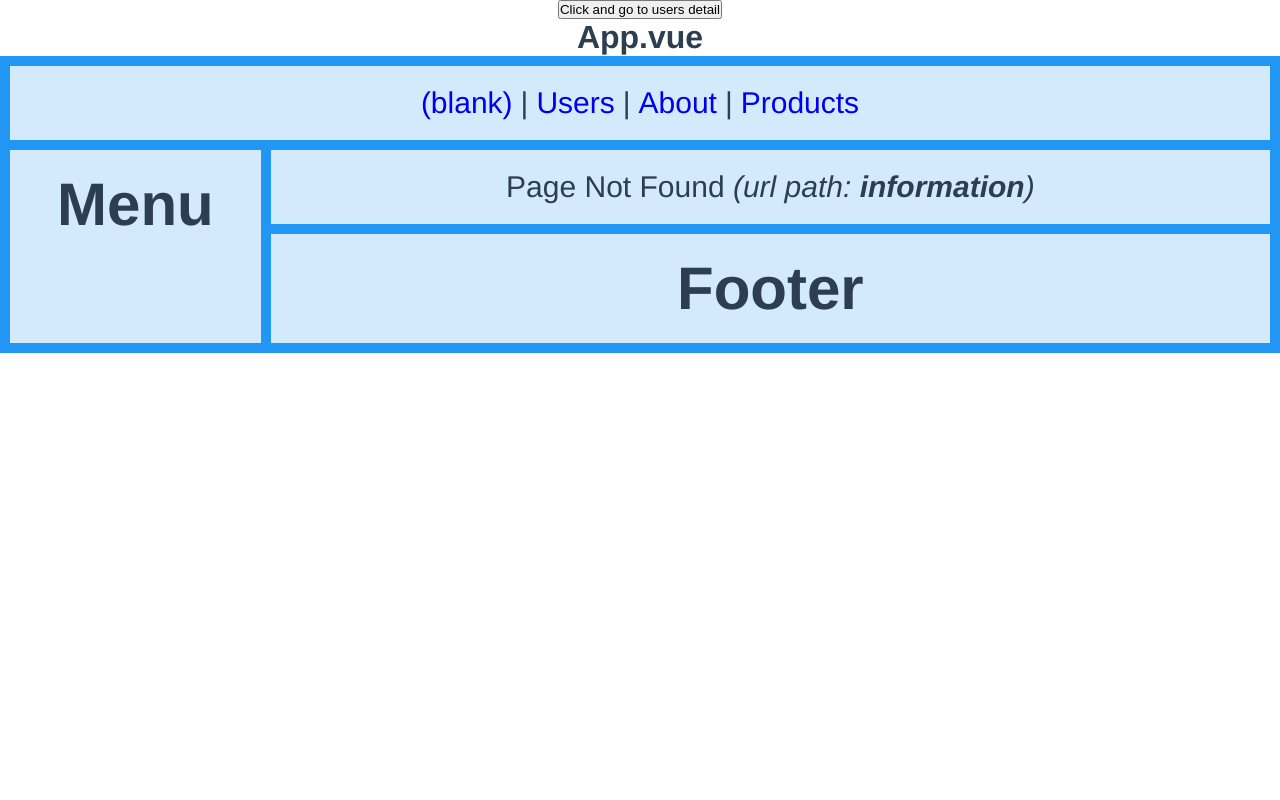
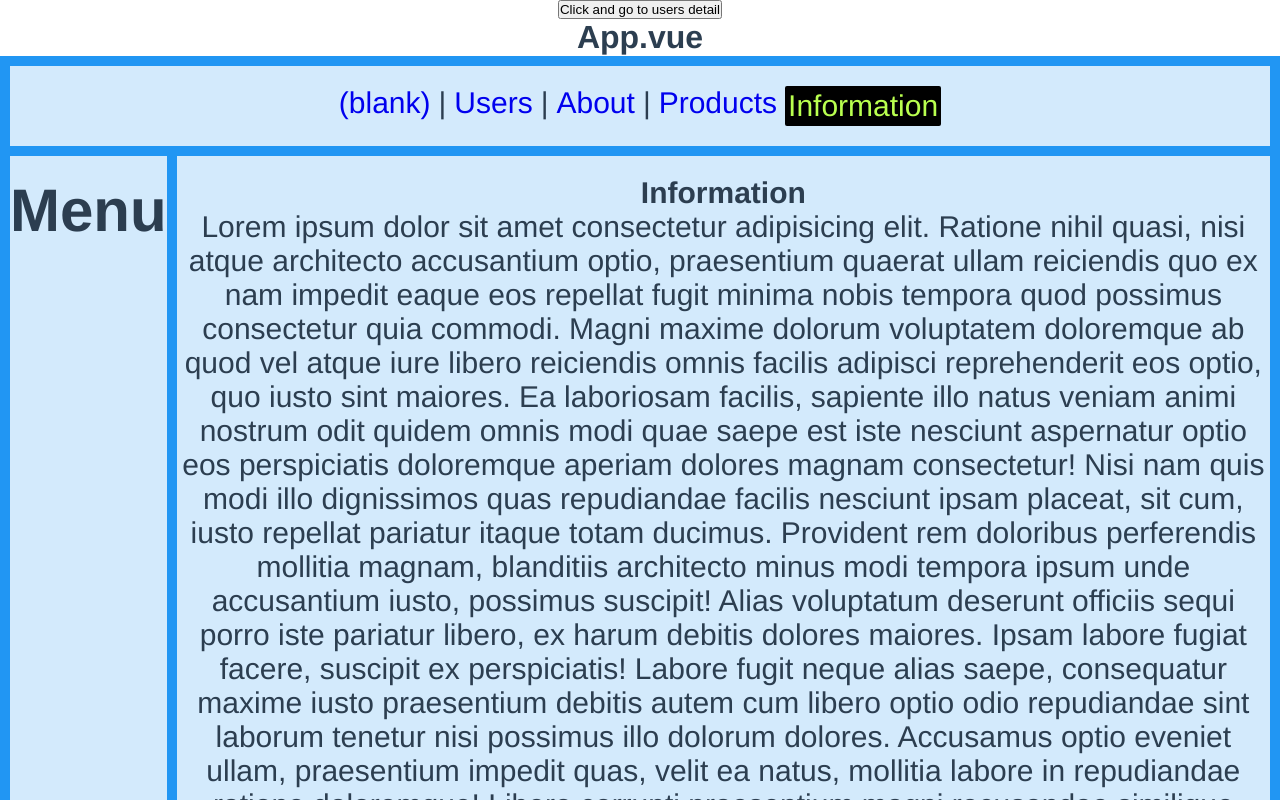
Before and after one commit to dzenannn/vue-cli, a Vue app in the folder vue-routing/: page /information in a window 1280 px wide. Before the commit this address had no page. Shown: the top 800 px of the page. Built offline with nearby package versions, Linux system fonts and the light colour scheme.

Commit message:
adding dynamic routers, lazy load, meta, guard

```diff
--- a/vue-routing/src/App.vue
+++ b/vue-routing/src/App.vue
@@ -22,7 +22,9 @@ export default {
   <button @click="goToUsersDetail">Click and go to users detail</button>
   <div>
     <h1>App.vue</h1>
-
+    <!-- <div class="" v-if="$route.meta.isPublic">
+      <router-view></router-view>
+    </div> -->
     <div class="grid-container">
       <div class="item1">
         <nav style="display: flex; gap: 8px; justify-content: center">
@@ -35,6 +37,7 @@ export default {
             >Korisnici</router-link
           >| -->
           <router-link to="/products">Products</router-link>
+          <router-link to="/information">Information</router-link>
         </nav>
       </div>
       <div class="item2">
--- a/vue-routing/src/router/index.js
+++ b/vue-routing/src/router/index.js
@@ -6,7 +6,7 @@ import ProductCategories from '@/views/ProductCategories.vue'
 import ProductsDetailed from '@/views/ProductsDetailed.vue'
 import ProductsView from '@/views/ProductsView.vue'
 import UserDetailView from '@/views/UserDetailView.vue'
-import Users from '@/views/UsersView.vue'
+import UsersView from '@/views/UsersView.vue'
 import { createRouter, createWebHistory } from 'vue-router'
 import AboutView from '@/views/AboutView.vue'
 import AboutMenu from '@/views/AboutMenu.vue'
@@ -47,7 +47,7 @@ const routes = [
     name: 'users',
     alias: ['/peoples'], //* /peoples će prikazati /users stranicu
     components: {
-      default: Users,
+      default: UsersView,
       customFooterView: customFooterView,
       customMenuView: UserMenu,
     },
@@ -56,6 +56,25 @@ const routes = [
     path: '/products',
     name: 'products',
     component: ProductsView,
+
+    // beforeEnter: (to, from) => {
+    //   if (from.path === '/about') {
+    //     return true
+    //   } else {
+    //     return false
+    //   }
+    // },
+    // beforeLeave: (to, from) => {
+    //   if (to.path === '/information') {
+    //     return true
+    //   } else {
+    //     return false
+    //   }
+    // },
+    meta: {
+      isPublic: true,
+      layoutName: 'CustomLayout',
+    },
   },
   {
     path: '/products/:id',
@@ -77,26 +96,34 @@ const routes = [
     name: 'usersDetail',
     component: UserDetailView,
   },
+  {
+    path: '/information',
+    name: 'information',
+    component: () => import('@/views/Information.vue'),
+    meta: {
+      savedPosition: 0,
+    },
+  },
 ]
 
 const router = createRouter({
   history: createWebHistory(import.meta.env.BASE_URL),
   routes,
-  scrollBehavior(to, from, savedPosition) {
-    // console.log(to)
-    // console.log(from)
-    console.log(savedPosition) //? Saved Position može da se koristi u News App za slučaj kada se korisnik vrati nazad na article koji je čitao da ga pošalje onamo dokle je stigao sa čitanjem
+  // scrollBehavior(to, from, savedPosition) {
+  //   // console.log(to)
+  //   // console.log(from)
+  //   // console.log(savedPosition) //? Saved Position može da se koristi u News App za slučaj kada se korisnik vrati nazad na article koji je čitao da ga pošalje onamo dokle je stigao sa čitanjem
 
-    return new Promise((res) => {
-      setTimeout(() => {
-        if (savedPosition) {
-          res({ left: 0, top: savedPosition.top, behavior: 'smooth' })
-        } else {
-          res({ left: 0, top: 150, behavior: 'smooth' })
-        }
-      }, 500)
-    })
-  },
+  //   return new Promise((res) => {
+  //     setTimeout(() => {
+  //       if (savedPosition) {
+  //         res({ left: 0, top: savedPosition.top, behavior: 'smooth' })
+  //       } else {
+  //         res({ left: 0, top: 150, behavior: 'smooth' })
+  //       }
+  //     }, 500)
+  //   })
+  // },
 })
 
 export default router
--- /dev/null
+++ b/vue-routing/src/views/Information.vue
@@ -0,0 +1,85 @@
+<script>
+export default {
+  name: 'Information',
+  mounted() {
+    const savedPosition = this.$route.meta.savedPosition
+
+    setTimeout(() => {
+      if (savedPosition) {
+        window.scrollTo({
+          letf: 0,
+          top: savedPosition.top,
+          behavior: 'smooth',
+        })
+      } else {
+        window.scrollTo({
+          left: 0,
+          top: 150,
+          behavior: 'smooth',
+        })
+      }
+    }, 500)
+  },
+
+  beforeUnmount() {
+    if (this.$route.meta) {
+      this.$route.meta.savedPosition = {
+        top: window.scrollY,
+      }
+    }
+  },
+}
+</script>
+
+<template>
+  <div>
+    <h4>Information</h4>
+    <p>
+      Lorem ipsum dolor sit amet consectetur adipisicing elit. Ratione nihil quasi, nisi atque
+      architecto accusantium optio, praesentium quaerat ullam reiciendis quo ex nam impedit eaque
+      eos repellat fugit minima nobis tempora quod possimus consectetur quia commodi. Magni maxime
+      dolorum voluptatem doloremque ab quod vel atque iure libero reiciendis omnis facilis adipisci
+      reprehenderit eos optio, quo iusto sint maiores. Ea laboriosam facilis, sapiente illo natus
+      veniam animi nostrum odit quidem omnis modi quae saepe est iste nesciunt aspernatur optio eos
+      perspiciatis doloremque aperiam dolores magnam consectetur! Nisi nam quis modi illo
+      dignissimos quas repudiandae facilis nesciunt ipsam placeat, sit cum, iusto repellat pariatur
+      itaque totam ducimus. Provident rem doloribus perferendis mollitia magnam, blanditiis
+      architecto minus modi tempora ipsum unde accusantium iusto, possimus suscipit! Alias
+      voluptatum deserunt officiis sequi porro iste pariatur libero, ex harum debitis dolores
+      maiores. Ipsam labore fugiat facere, suscipit ex perspiciatis! Labore fugit neque alias saepe,
+      consequatur maxime iusto praesentium debitis autem cum libero optio odio repudiandae sint
+      laborum tenetur nisi possimus illo dolorum dolores. Accusamus optio eveniet ullam, praesentium
+      impedit quas, velit ea natus, mollitia labore in repudiandae ratione doloremque! Libero
+      corrupti praesentium magni recusandae similique totam consectetur earum expedita nostrum.
+      Placeat repellendus id optio, consequatur nihil adipisci vel? Nobis, exercitationem adipisci
+      vero obcaecati, placeat saepe voluptatibus maiores, similique natus aut numquam! Illo maiores
+      excepturi sapiente magni possimus numquam tenetur repellendus ducimus quisquam natus ab
+      tempore iure saepe laudantium, accusantium incidunt exercitationem obcaecati? Omnis qui eaque
+      ad quae? Corrupti voluptas placeat numquam, odio eius earum rem, expedita aspernatur quas
+      totam ab at deleniti deserunt laborum quisquam pariatur fugiat assumenda distinctio
+      necessitatibus illo voluptate quo voluptates sint id? Dolorem consequatur fugit mollitia,
+      similique asperiores, provident et vero, ipsa ullam iste maiores? Possimus aut illo molestias
+      facilis fuga et, molestiae, magnam iste nobis deserunt totam assumenda facere iure earum.
+      Natus eaque accusantium officiis. Rem nulla reprehenderit ipsum nam. Deserunt sunt numquam
+      ipsum aliquid quidem molestiae omnis quas porro odit veniam! Nobis beatae iusto placeat
+      laboriosam, illo exercitationem tenetur quaerat ut enim, vel porro sapiente? Fugit quidem
+      delectus pariatur mollitia commodi expedita impedit alias eligendi ratione velit nemo soluta
+      accusantium dicta nisi hic distinctio, molestiae nesciunt! Accusantium perferendis repellat,
+      obcaecati odit, qui eaque quibusdam dolores veniam corporis, ex quis excepturi sapiente!
+      Placeat ab aspernatur commodi modi nemo in iure aliquam, necessitatibus cupiditate tempora
+      expedita sint nihil nobis recusandae debitis neque! Autem dolores, voluptatibus doloribus,
+      tempore fugit totam, illo velit maiores at laboriosam ipsum rem. Vel repellendus harum
+      ducimus, alias praesentium error quod eveniet accusamus at animi laudantium repellat veritatis
+      laboriosam sint tempore quaerat delectus possimus provident sequi dolore magnam? Ad earum vel
+      temporibus, consectetur, in error laboriosam cum magnam sunt, voluptates veniam natus.
+      Doloremque blanditiis tempora debitis amet temporibus alias sint? Laborum perferendis sed
+      mollitia reiciendis, earum, inventore obcaecati quae magni debitis numquam officiis. Deserunt
+      tempore consequuntur exercitationem reprehenderit saepe repellendus doloremque distinctio
+      corporis quaerat nihil libero nemo ducimus assumenda, dolorum, rem quidem beatae eum ab harum
+      veritatis? Expedita molestias atque ea ipsa vitae perferendis exercitationem! Distinctio
+      ratione maxime laboriosam.
+    </p>
+  </div>
+</template>
+
+<style scoped></style>
--- /dev/null
+++ b/vue-routing/src/views/LjepView.vue
@@ -0,0 +1,13 @@
+<script>
+export default {
+  name: 'LjepView',
+}
+</script>
+
+<template>
+  <div>
+    <h1>LJEP VIEW</h1>
+  </div>
+</template>
+
+<style scoped></style>
--- a/vue-routing/src/views/ProductsView.vue
+++ b/vue-routing/src/views/ProductsView.vue
@@ -7,6 +7,9 @@ export default {
 <template>
   <div>
     <h4>Hello I am Products Page</h4>
+    <i style="color: darkred">
+      {{ this.$route.meta.isPublic ? 'This page is public' : 'This page is not public' }}</i
+    >
     <p>
       Lorem ipsum dolor sit, amet consectetur adipisicing elit. Nesciunt, dolor commodi. Voluptate
       ab earum voluptatum nesciunt vitae veritatis eos totam qui ex nobis debitis corporis eligendi
--- a/vue-routing/src/views/UsersView.vue
+++ b/vue-routing/src/views/UsersView.vue
@@ -1,12 +1,46 @@
 <script>
+import LjepView from './LjepView.vue'
+
 export default {
   name: 'Users',
+  data() {
+    return {
+      text: '',
+    }
+  },
+  // beforeRouteEnter(to, from) {
+  //   console.log('To', to)
+  //   console.log('From', from)
+  //   console.log(this)
+  //   // return false // iskljucuje mogucnost pristupanja ovoj ruti
+  // },
+  // beforeRouteLeave(to, from) {
+  //   console.log('To', to)
+  //   console.log('From', from)
+  //   return this.text.length >= 1
+  //   // return false // iskljucuje mogucnost napustanja ove rute
+  // },
+  methods: {
+    addLjepRoute() {
+      this.$router.addRoute({
+        path: '/ljep',
+        name: 'ljep',
+        component: LjepView,
+      })
+      this.$router.push('/ljep')
+      console.log(this.$router.hasRoute('ljep'))
+      this.$router.removeRoute('LjepView')
+      console.log(this.$router.getRoutes())
+    },
+  },
 }
 </script>
 
 <template>
   <div>
     <h3>Users Page</h3>
+    <input type="text" v-model="text" />
+    <button @click="addLjepRoute">Add Ljep Route</button>
   </div>
 </template>
 
```
